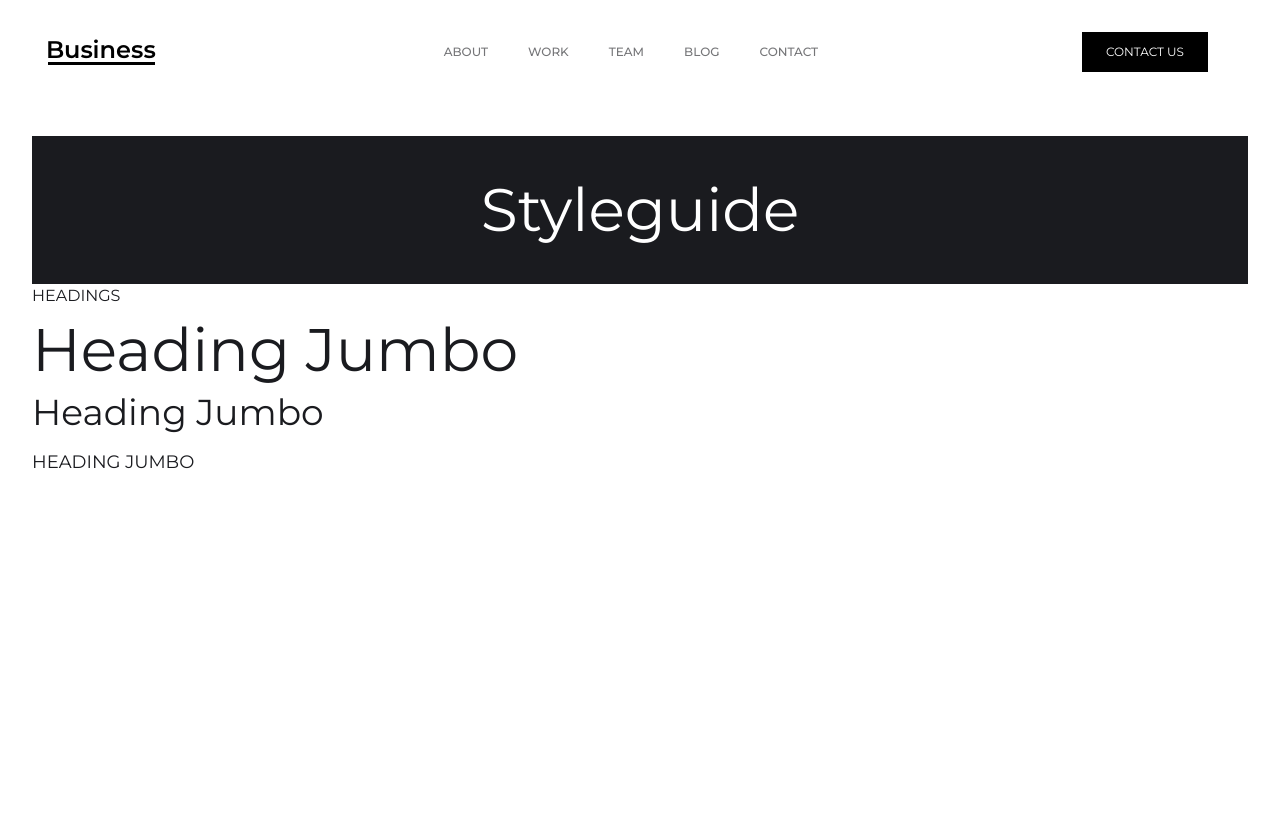
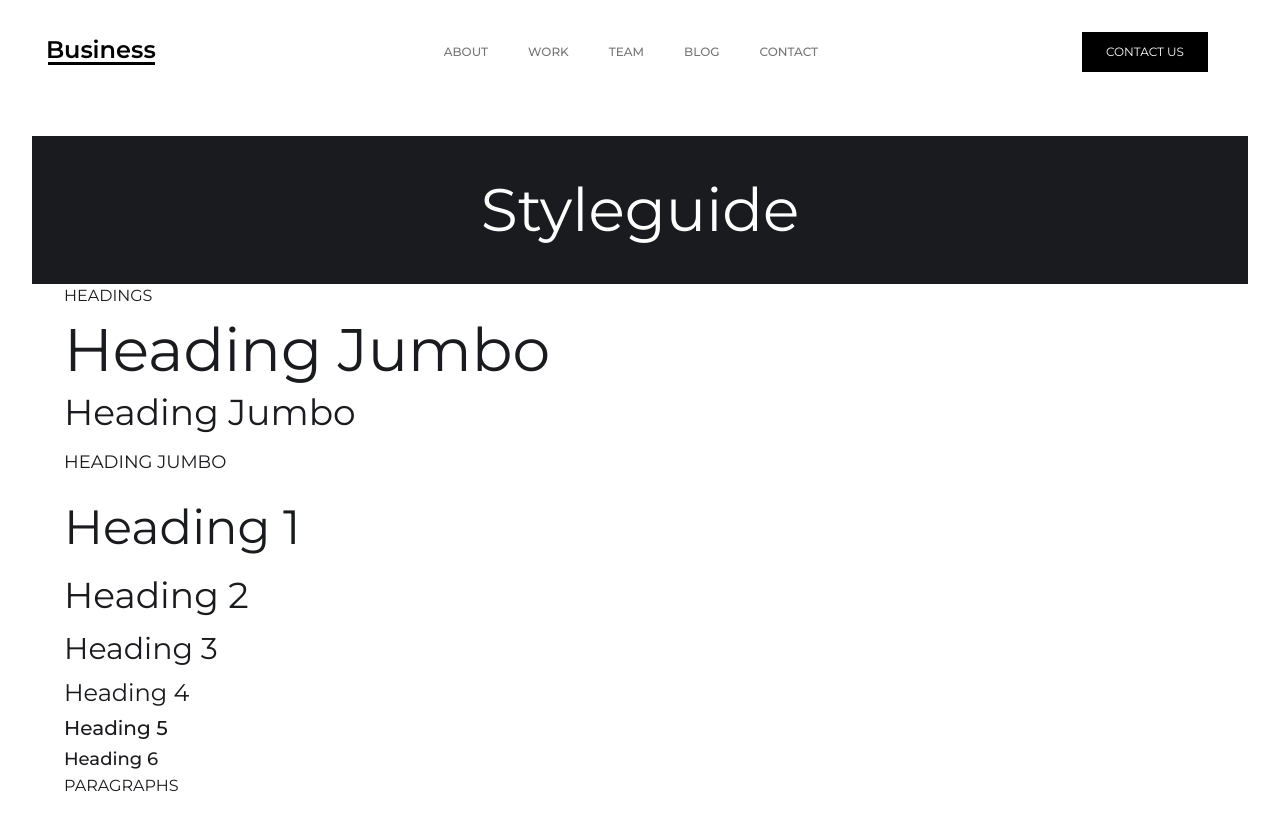
Before and after one commit to josephayman/nextjs-webflow-template, a Next.js app: page /styleguide in a window 1280 px wide. Before the commit the page ends 800 px from the top, so only its background shows below. Built offline with nearby package versions, Linux system fonts and the light colour scheme.

Commit message:
Refactor styleguide page and add headings and paragraphs

```diff
--- a/src/app/styleguide/page.tsx
+++ b/src/app/styleguide/page.tsx
@@ -1,4 +1,5 @@
-import StyleguideHeader from "../ui/headers/styleguide-header";
+import Container from "@/app/ui/container";
+import StyleguideHeader from "@/app/ui/headers/styleguide-header";
 import HeadingJumbo from "@/app/ui/headings/heading-jumbo";
 
 export default function Home() {
@@ -6,10 +7,21 @@
     <>
       <StyleguideHeader />
 
-      <p>HEADINGS</p>
-      <HeadingJumbo>Heading Jumbo</HeadingJumbo>
-      <HeadingJumbo size="small">Heading Jumbo</HeadingJumbo>
-      <HeadingJumbo size="tiny">Heading Jumbo</HeadingJumbo>
+      <Container>
+        <p>HEADINGS</p>
+        <HeadingJumbo>Heading Jumbo</HeadingJumbo>
+        <HeadingJumbo size="small">Heading Jumbo</HeadingJumbo>
+        <HeadingJumbo size="tiny">Heading Jumbo</HeadingJumbo>
+
+        <h1>Heading 1</h1>
+        <h2>Heading 2</h2>
+        <h3>Heading 3</h3>
+        <h4>Heading 4</h4>
+        <h5>Heading 5</h5>
+        <h6>Heading 6</h6>
+
+        <p>PARAGRAPHS</p>
+      </Container>
     </>
   );
 }
```
